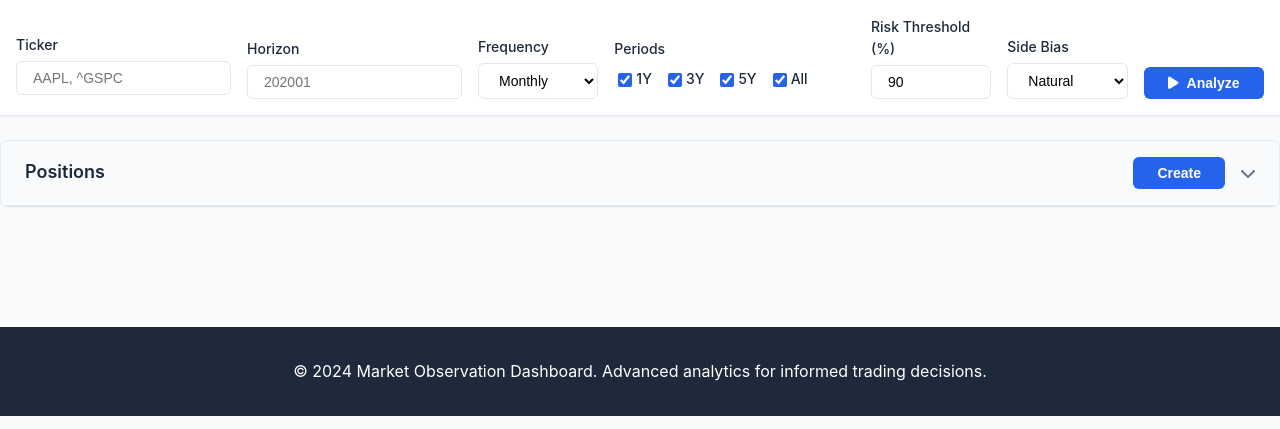
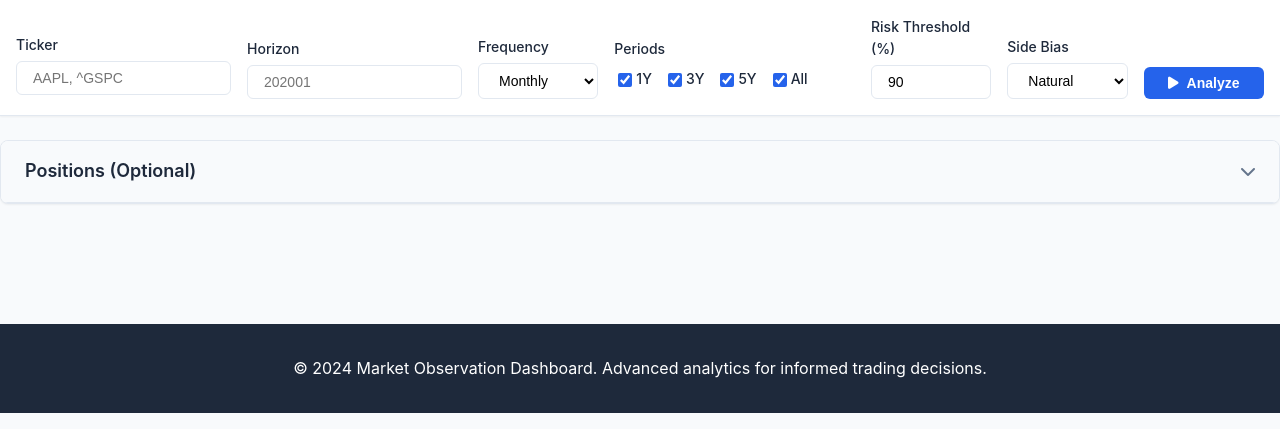
Before and after one commit to HRLoveFun/OptionStrategy, a Flask app: page / in a window 1280 px wide. Shown: the part 152-581 px from the top of the page. Run offline with Flask 3, Linux system fonts and the light colour scheme.

Commit message:
Updated styles.css

```diff
--- a/static/styles.css
+++ b/static/styles.css
@@ -488,22 +488,6 @@ footer {
     cursor: not-allowed;
 }
 
-.btn-create {
-    background: var(--primary-color);
-    color: white;
-    border: none;
-    padding: var(--spacing-sm) var(--spacing-lg);
-    border-radius: var(--radius-sm);
-    font-size: var(--font-size-sm);
-    font-weight: 600;
-    cursor: pointer;
-    transition: all 0.2s ease;
-}
-
-.btn-create:hover {
-    background: var(--primary-hover);
-}
-
 .btn-delete {
     background: var(--error-color);
     color: white;
--- a/templates/index.html
+++ b/templates/index.html
@@ -100,11 +100,8 @@
     <!-- Options Strategy Section: Collapsible for clarity -->
     <div class="options-toggle-section">
         <div class="toggle-header" onclick="toggleOptionsSection()">
-            <h3>Positions</h3>
+            <h3>Positions (Optional)</h3>
             <div class="toggle-controls">
-                <button type="button" class="btn-create" onclick="createOptionsStrategy(); event.stopPropagation();">
-                    Create
-                </button>
                 <i class="fas fa-chevron-down toggle-icon" id="options-toggle-icon"></i>
             </div>
         </div>
@@ -283,20 +280,13 @@
             }
         }
 
-        // Create options strategy (same as analyze for now)
-        function createOptionsStrategy() {
-            addOptionRow();
-        }
-
-        // Initialize options table with 4 default rows
+        // Initialize options table with 1 default row (optional)
         function initializeOptionsTable() {
             const tbody = document.getElementById('options-tbody');
             tbody.innerHTML = '';
 
-            // Add 4 default rows
-            for (let i = 0; i < 4; i++) {
-                addOptionRow();
-            }
+            // Add 1 default empty row
+            addOptionRow();
         }
 
         // Create option row
@@ -305,6 +295,7 @@
             row.innerHTML = `
                 <td>
                     <select name="option_type" class="option-select">
+                        <option value="">Select Type</option>
                         <option value="SC">Short Call</option>
                         <option value="SP">Short Put</option>
                         <option value="LC">Long Call</option>
@@ -313,13 +304,13 @@
                 </td>
                 <td>
                     <input type="number" name="strike" step="0.01" placeholder="${currentPrice || 'Strike'}"
-                           value="${currentPrice || ''}" class="strike-input">
+                           value="" class="strike-input">
                 </td>
                 <td>
-                    <input type="number" name="quantity" placeholder="1" value="1" class="quantity-input">
+                    <input type="number" name="quantity" placeholder="Quantity" value="" class="quantity-input">
                 </td>
                 <td>
-                    <input type="number" name="premium" step="0.01" placeholder="Premium" class="premium-input">
+                    <input type="number" name="premium" step="0.01" placeholder="Premium" value="" class="premium-input">
                 </td>
                 <td>
                     <button type="button" class="btn-delete" onclick="deleteOptionRow(this)">
@@ -343,11 +334,14 @@
             const tbody = document.getElementById('options-tbody');
             const row = button.closest('tr');
 
-            // Don't delete if it's the last row
-            if (tbody.children.length > 1) {
-                row.remove();
-                FormManager.saveState();
+            // Always allow deletion, add new row if table becomes empty
+            row.remove();
+
+            if (tbody.children.length === 0) {
+                addOptionRow();
             }
+
+            FormManager.saveState();
         }
 
         // Form state management
@@ -404,7 +398,8 @@
                     const premium = row.querySelector('input[name="premium"]').value;
 
                     // Only include rows with all required fields filled
-                    if (strike && quantity && premium && parseFloat(strike) > 0 && parseInt(quantity) !== 0 && parseFloat(premium) > 0) {
+                    if (option_type && strike && quantity && premium &&
+                        parseFloat(strike) > 0 && parseInt(quantity) !== 0 && parseFloat(premium) > 0) {
                         optionsData.push({
                             option_type: option_type,
                             strike: strike,
@@ -422,8 +417,8 @@
                 const tbody = document.getElementById('options-tbody');
                 tbody.innerHTML = '';
 
-                // Ensure at least 4 rows
-                const rowCount = Math.max(4, optionsData.length);
+                // Restore saved options or add one empty row
+                const rowCount = Math.max(1, optionsData.length);
 
                 for (let i = 0; i < rowCount; i++) {
                     const row = createOptionRow();
@@ -494,37 +489,36 @@
             strikeInputs.forEach(input => {
                 if (currentPrice) {
                     input.placeholder = currentPrice.toString();
-                    if (!input.value) {
-                        input.value = currentPrice;
-                    }
                 } else {
                     input.placeholder = 'Strike';
                 }
             });
         }
 
-        // Form submission
+        // Form submission - no longer requires option data
         document.getElementById('analysis-form').addEventListener('submit', function(e) {
-            e.preventDefault(); // 阻止默认提交
+            e.preventDefault(); // Prevent default submission
+
             // Save form state
             FormManager.saveState();
-            // Prepare options data
+
+            // Prepare options data (optional)
             const optionsData = FormManager.getOptionsData();
-            if (!optionsData || optionsData.length === 0) {
-                alert('请至少填写一条完整且有效的期权数据（类型、行权价>0、数量≠0、权利金>0）！');
-                return false;
-            }
             document.getElementById('option_position').value = JSON.stringify(optionsData);
+
             console.log('Submitting options data:', optionsData);
             console.log('Hidden field value:', document.getElementById('option_position').value);
+
             // Show loading state
             const submitBtn = this.querySelector('button[type="submit"]');
             const originalText = submitBtn.innerHTML;
             submitBtn.innerHTML = '<i class="fas fa-spinner fa-spin"></i> Analyzing...';
             submitBtn.disabled = true;
-            // 赋值后再手动提交表单
+
+            // Submit form
             this.submit();
-            // Re-enable button after a延迟（理论上不会执行到这里）
+
+            // Re-enable button after delay (theoretically won't execute)
             setTimeout(() => {
                 submitBtn.innerHTML = originalText;
                 submitBtn.disabled = false;
@@ -533,23 +527,22 @@
 
         // Event listeners
         document.addEventListener('DOMContentLoaded', function() {
-            // 优先还原本地存储
+            // Load saved state first
             FormManager.loadState();
-            // 如果表格没有有效数据才初始化默认行
+
+            // Initialize table if empty
             const tbody = document.getElementById('options-tbody');
-            if (!tbody || tbody.children.length === 0 || Array.from(tbody.querySelectorAll('tr')).every(row => {
-                const strike = row.querySelector('input[name="strike"]').value;
-                const quantity = row.querySelector('input[name="quantity"]').value;
-                const premium = row.querySelector('input[name="premium"]').value;
-                return !(strike && quantity && premium);
-            })) {
+            if (!tbody || tbody.children.length === 0) {
                 initializeOptionsTable();
             }
+
             // Initialize options section as collapsed
             const content = document.getElementById('options-content');
             content.style.display = 'none';
+
             // Add ticker validation
             document.getElementById('ticker').addEventListener('input', validateTicker);
+
             // Auto-save form state on changes
             document.querySelectorAll('input, select').forEach(element => {
                 element.addEventListener('change', FormManager.saveState.bind(FormManager));
```
Also changed, not shown: services/analysis_service.py (+5 -3 lines).
